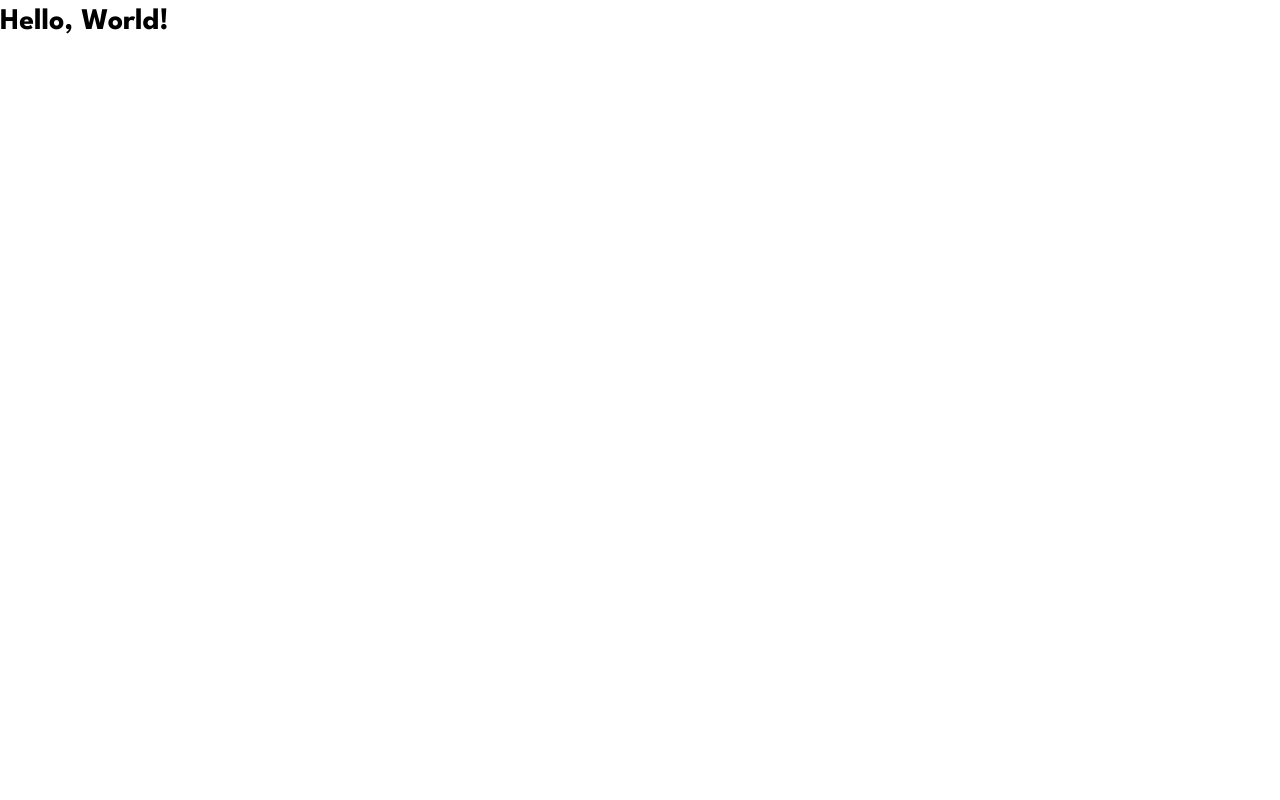
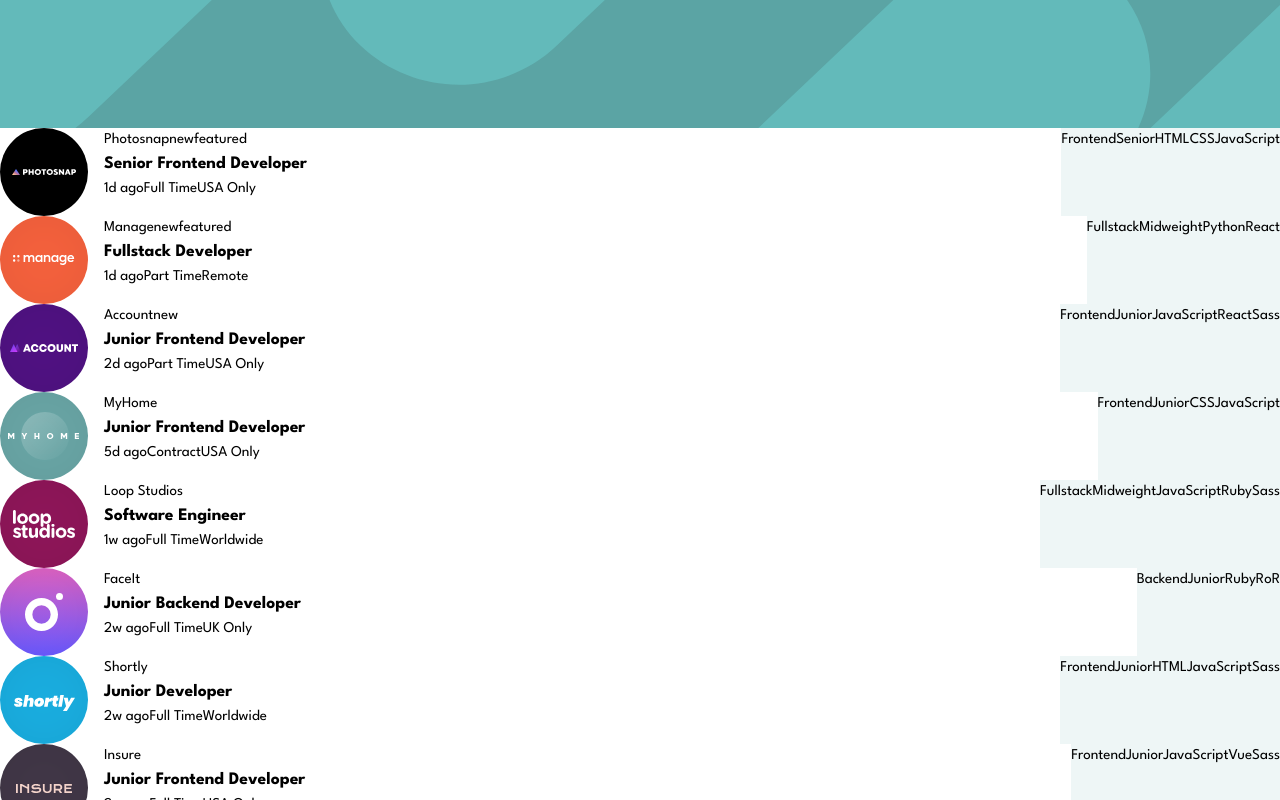
Before and after one commit to jamesspearsv/job-listings, a React (Vite) app: page / in a window 1280 px wide. Shown: the top 800 px of the page. Built offline with nearby package versions, Linux system fonts and the light colour scheme.

Commit message:
Add basic job listing structure

```diff
--- /dev/null
+++ b/src/App.module.css
@@ -0,0 +1,12 @@
+.header {
+  background-image: url('./assets/bg-header-desktop.svg');
+  background-color: var(--color-desaturated-dark-cyan);
+  width: 100dvw;
+  height: 8rem;
+}
+
+@media screen and (max-width: 768px) {
+  .header {
+    background-image: url('./assets/bg-header-mobile.svg');
+  }
+}
--- a/src/App.tsx
+++ b/src/App.tsx
@@ -1,8 +1,10 @@
 import { useEffect, useState } from 'react';
-import { JobsResponse } from './types/jobs';
+import { JobsResponseType } from './types/jobs';
+import styles from './App.module.css';
+import JobListing from './component/JobListing';
 
 function App() {
-  const [jobs, setJobs] = useState<JobsResponse | null>(null);
+  const [jobs, setJobs] = useState<JobsResponseType | null>(null);
 
   // simulate fetching job listing data from an api
   useEffect(() => {
@@ -34,7 +36,8 @@
 
   return (
     <>
-      <h1>Hello, World!</h1>
+      <header className={styles.header}></header>
+      <main>{jobs && jobs.map((job, index) => <JobListing job={job} />)}</main>
     </>
   );
 }
--- /dev/null
+++ b/src/component/JobListing.module.css
@@ -0,0 +1,19 @@
+.listingContainer {
+  display: flex;
+  gap: 1rem;
+}
+
+.jobInfo {
+  div {
+    display: flex;
+  }
+}
+
+.filters {
+  margin-left: auto;
+  display: flex;
+
+  div {
+    background-color: var(--color-filter-cyan);
+  }
+}
--- /dev/null
+++ b/src/component/JobListing.tsx
@@ -0,0 +1,39 @@
+import { JobListingType } from '../types/jobs';
+import styles from './JobListing.module.css';
+
+type JobListingProps = {
+  job: JobListingType;
+};
+
+export default function JobListing({ job }: JobListingProps) {
+  return (
+    <div className={styles.listingContainer}>
+      <img src={job.logo} alt={`${job.company} logo`} />
+      <div className={styles.jobInfo}>
+        <div>
+          <p>{job.company}</p>
+          {job.new && <p>new</p>}
+          {job.featured && <p>featured</p>}
+        </div>
+        <div>
+          <h3>{job.position}</h3>
+        </div>
+        <div>
+          <p>{job.postedAt}</p>
+          <p>{job.contract}</p>
+          <p>{job.location}</p>
+        </div>
+      </div>
+      <div className={styles.filters}>
+        <div>{job.role}</div>
+        <div>{job.level}</div>
+        {job.languages.map((language, index) => (
+          <div key={index}>{language}</div>
+        ))}
+        {job.tools.map((tool, index) => (
+          <div key={index}>{tool}</div>
+        ))}
+      </div>
+    </div>
+  );
+}
--- a/src/types/jobs.d.ts
+++ b/src/types/jobs.d.ts
@@ -1,4 +1,4 @@
-export type JobListing = {
+export type JobListingType = {
   id: number;
   company: string;
   logo: string; // image url string
@@ -14,4 +14,4 @@
   tools: string[];
 };
 
-export type JobsResponse = JobListing[];
+export type JobsResponseType = JobListingType[];
```
